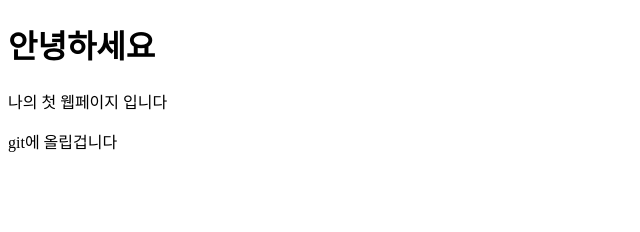
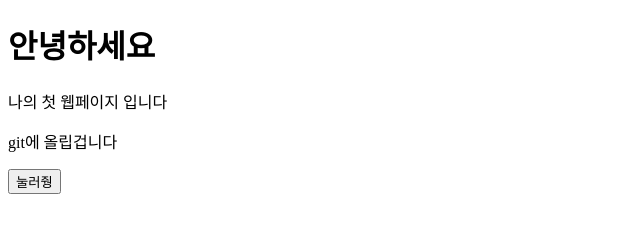
Before and after one commit to kkh0603/my-album, a plain HTML site: page my-album/index.html in a window 1280 px wide. Shown: the whole page, without its empty margins (0-640 px from the left). Drawn offline with Linux system fonts and the light colour scheme.

Commit message:
버튼 실행

```diff
--- a/my-album/index.html
+++ b/my-album/index.html
@@ -10,6 +10,8 @@
     <p>나의 첫 웹페이지 입니다</p>
     <p>git에 올립겁니다</p>
 
+    <button onclick="alert('등장!')">눌러줭</button>
+
     <script>
       console.log("웹페이지 로딩됨")
       alert("Hi")
```
